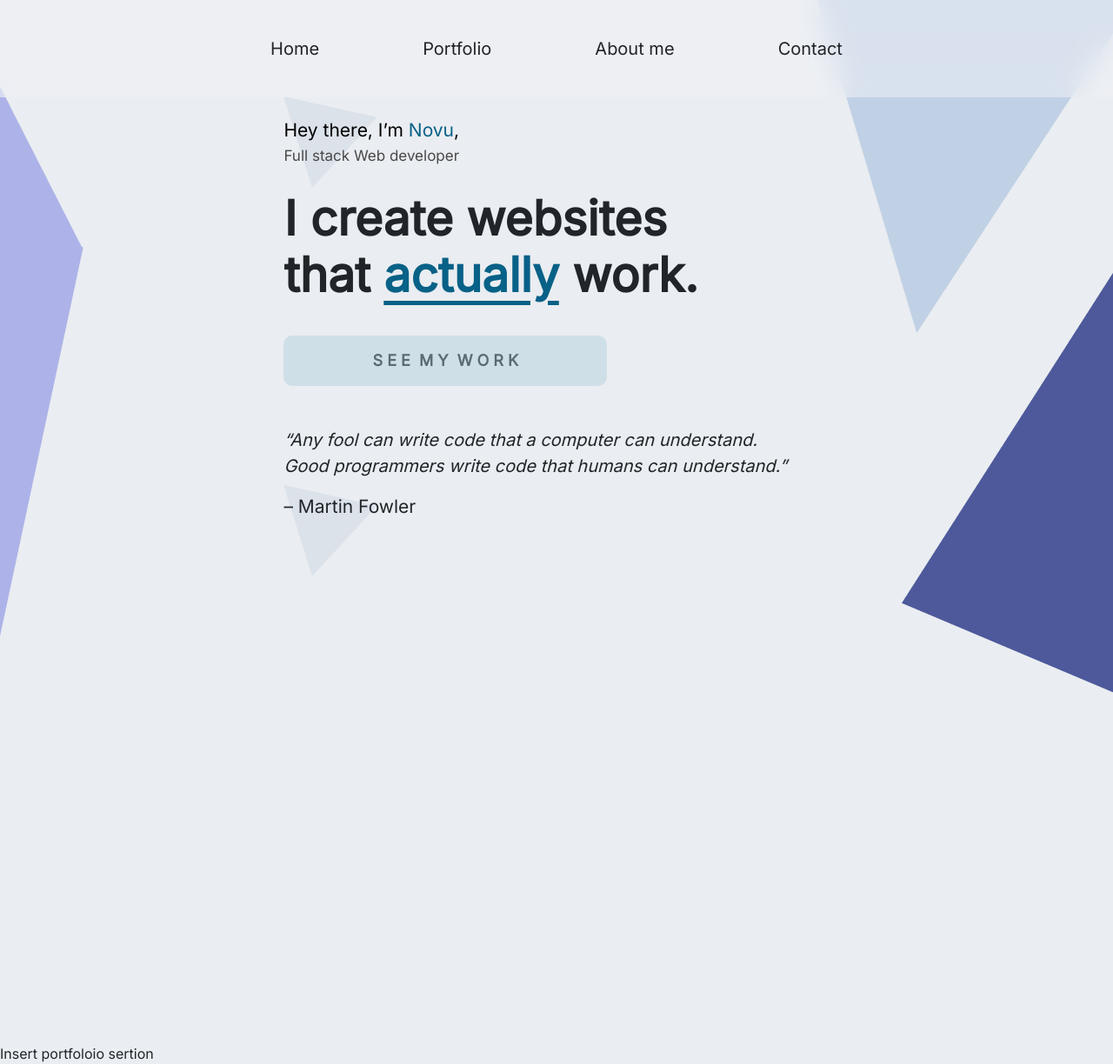
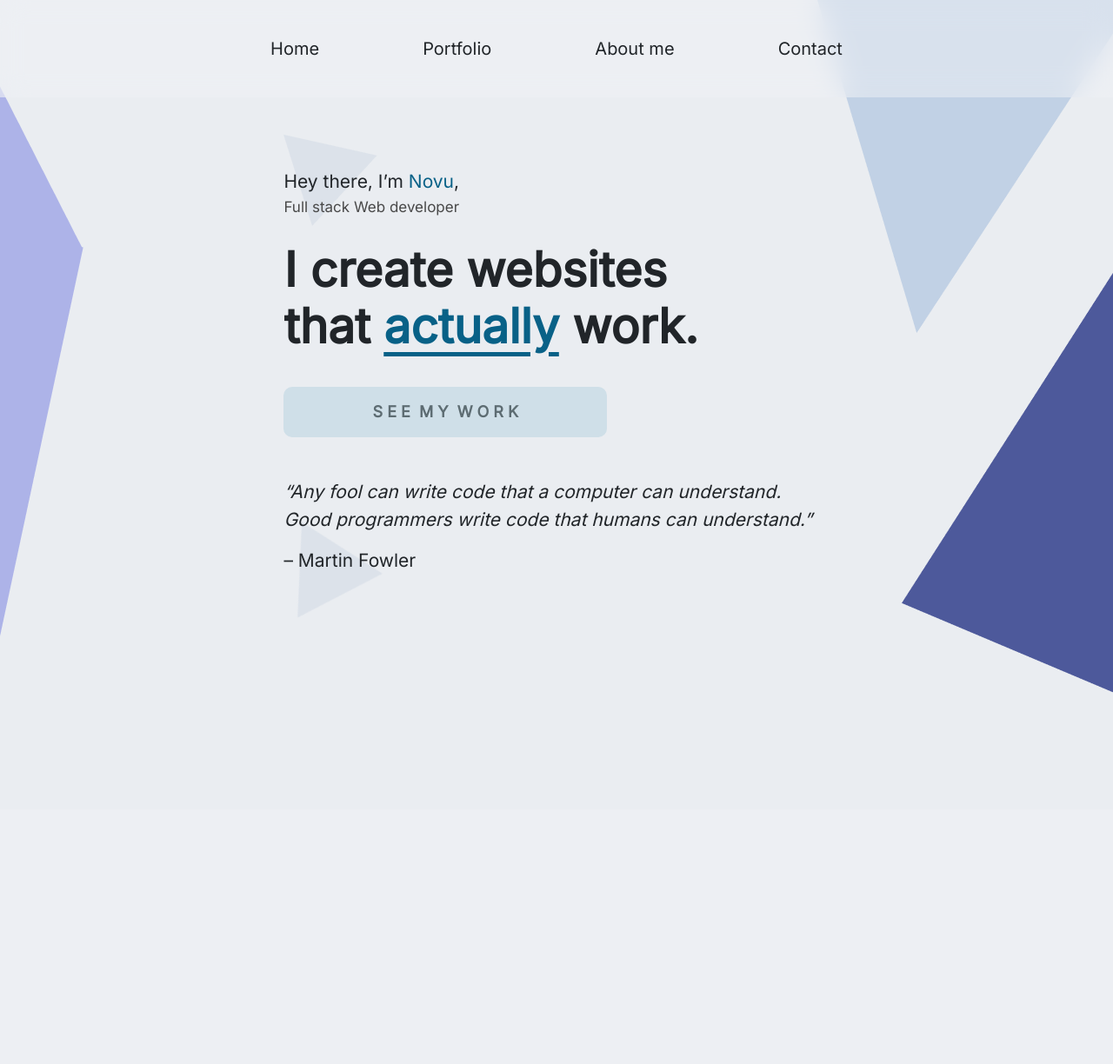
Before and after one commit to ammarsys/portfolio, a Flask app: page / in a window 1280 px wide; the page is wider, and only the part inside the window is pictured. Shown: that part at 87% size. After the commit the page ends 797 px from the top of that part, so only its background shows below. Run offline with Flask 2, Linux system fonts and the light colour scheme.

Commit message:
cleanup css

```diff
--- a/static/css/index.css
+++ b/static/css/index.css
@@ -7,6 +7,25 @@ body {
     scroll-behavior: smooth;
     user-select: none;
 }
+
+
+/* Sections */
+
+#hero, #portfolio, #about-me {
+    height: 100vh;
+}
+
+
+/* Introduction text */
+
+.intro-name {margin-top: -7%;}
+.intro-name > span {color: #086187;}
+
+.intro-status {margin-top: -2%;}
+.intro-status > span {color: #494949; font-size: 17px;}
+
+
+/* Shapes in the background with fix positioning */
 
 .pg_right_down {
     position: absolute;
@@ -25,23 +44,32 @@ body {
     top: 2%;
 }
 
+
+/* Set the flow of the page */
+
 .middle-content {
     position: relative;
     margin-left: 25.5%;
-    padding-top: 8%;
+    padding-top: 12%;
     font-size: 21px;
 }
 
-.header-text {
+
+/* Catchphrase of the landing section */
+
+.moto-hire {
     font-size: 55px;
     font-weight: 900;
 }
 
-.header-actually-word {
+.moto-hire > span {
     color: #086187;
     text-decoration: underline;
     text-underline-offset: 0.6rem;
 }
+
+
+/* CTA button which goes to the portfolio section */
 
 .cta-portfolio {
     display: block;
@@ -69,15 +97,21 @@ body {
     color: initial;
 }
 
-.quote {
+
+/* Quote in the landing page, hero section */
+
+.quote {margin-top: 5%;}
+
+.quote div + p {
     font-size: 20px;
     font-weight: lighter;
 }
 
-.pg-qa-behind {
+.quote p + img {
     position: absolute;
     top: 93%;
     z-index: -1;
+    transform: rotate(20deg);
     font-size: 20px;
     font-weight: bold;
 }
--- a/templates/index.html
+++ b/templates/index.html
@@ -33,17 +33,18 @@
         </div>
     </div>
 
+    <div id="hero">
         <div class="middle-content">
             <div>
-            <img src="/static/images/pg_any_any_tiny.png" alt="pg_any_any_tiny.png" style="margin-bottom: -9%;">
-            <p style="color: black;">Hey there, I’m <span style="color: #086187;">Novu</span>,</p>
-            <p style="margin-top: -2%;"><span style="color: #494949; font-size: 17px;">Full stack Web developer</span></p>
+                <img src="/static/images/pg_any_any_tiny.png" alt="pg_any_any_tiny.png">
+                <p class="intro-name">Hey there, I’m <span>Novu</span>,</p>
+                <p class="intro-status"><span>Full stack Web developer</span></p>
             </div>
 
-        <div class="header-text">
-            <p>I create websites</p>
-            <p style="margin-top: -3.5%;">
-                that <span class="header-actually-word">actually</span> work.
+            <div>
+                <p class="moto-hire">I create websites</p>
+                <p class="moto-hire" style="margin-top: -3.5%;">
+                    that <span>actually</span> work.
                 </p>
             </div>
 
@@ -53,8 +54,8 @@
                 </a>
             </div>
 
-        <div style="margin-top: 5%;">
-            <p class="quote">
+            <div class="quote">
+                <p>
                     <i>
                         “Any fool can write code that a computer can understand. <br>
                         Good programmers write code that humans can understand.”
@@ -62,16 +63,13 @@
                 </p>
                 <p>– Martin Fowler</p>
 
-            <img class="pg-qa-behind"
+                <img
+                        class="pg-qa-behind"
                         src="/static/images/pg_any_any_tiny.png"
                         alt="pg_any_any_tiny.png"
                 >
             </div>
-
         </div>
-
-    <div>
-        <p id="portfolio" style="position: absolute; top: 150%;">Insert portfoloio sertion</p>
     </div>
 </body>
 </html>
```
Lines whose indentation alone changed are shown as unchanged.
